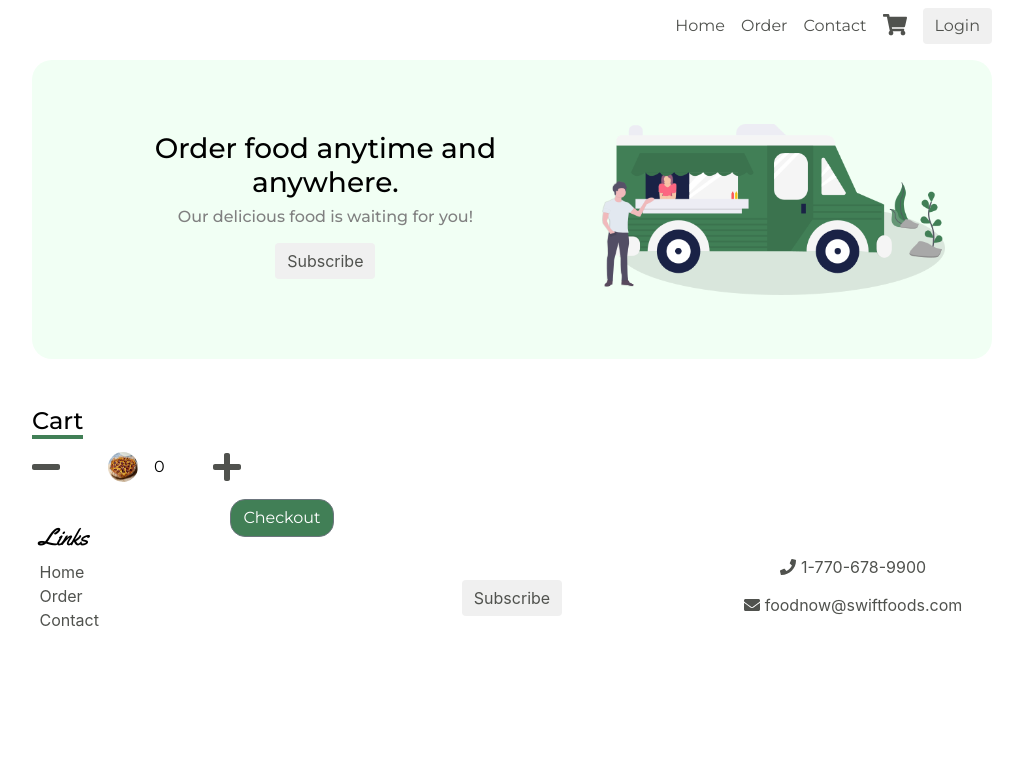
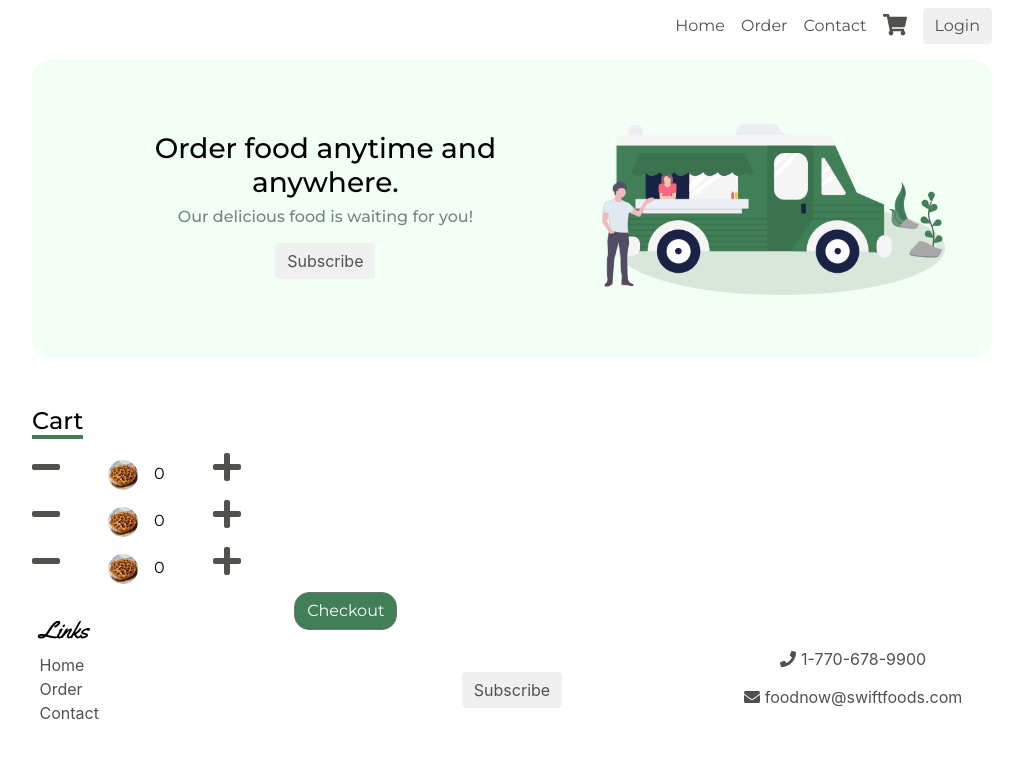
Before and after one commit to Blaine137/SwiftFoods-Express-React-MongoDB, a React (Create React App) app in the folder client/: page /cart in a window 1280 px wide. Shown: the top 758 px of the page, without its empty margins (128-1151 px from the left). Built offline with nearby package versions, Linux system fonts and the light colour scheme; no server answers.

Commit message:
fixing alignment on grid

```diff
--- a/client/src/components/Cart/Cart.js
+++ b/client/src/components/Cart/Cart.js
@@ -20,7 +20,9 @@ const Cart = ({formValues, addToCart, removeFromCart}) => {
                 </div>
             </div>
             <div className="container w-75 pl-0 pr-0 mt-2 mb-2">
-                <p className="d-inline-flex align-items-center">
+                <div className="row align-self-center">
+                    <div className="col-12">
+                        <p className=" my-auto">
                             <FontAwesomeIcon
                                 icon={faMinus}
                                 className="mr-5"
@@ -41,11 +43,73 @@ const Cart = ({formValues, addToCart, removeFromCart}) => {
                                 onClick={() => addToCart("pizza", 1)}
                             />
                         </p>
-                <Link to="/checkout">
+                    </div>
+                </div>
+            </div>
+            <div className="container w-75 pl-0 pr-0 mt-2 mb-2">
+                <div className="row align-self-center">
+                    <div className="col-12">
+                        <p className="my-auto">
+                            <FontAwesomeIcon
+                                icon={faMinus}
+                                className="mr-5"
+                                size="2x"
+                                onClick={() => removeFromCart("salad", 1)}
+                            />
+                                <Media
+                                    object
+                                    src={process.env.PUBLIC_URL + '/assets/images/peppizza.jpg'}
+                                    alt="pizza img"
+                                    className="d-inline rounded-circle mr-3 cartImg"
+                                />
+                                {formValues.salads}
+                            <FontAwesomeIcon
+                                icon={faPlus}
+                                className="ml-5"
+                                size="2x"
+                                onClick={() => addToCart("salad", 1)}
+                            />
+                        </p>
+                    </div>
+                </div>
+            </div>
+            <div className="container w-75 pl-0 pr-0 mt-2 mb-2">
+                <div className="row align-self-center">
+                    <div className="col-12">
+                        <p className="my-auto">
+                            <FontAwesomeIcon
+                                icon={faMinus}
+                                className="mr-5"
+                                size="2x"
+                                onClick={() => removeFromCart("burger", 1)}
+                            />
+                                <Media
+                                    object
+                                    src={process.env.PUBLIC_URL + '/assets/images/peppizza.jpg'}
+                                    alt="pizza img"
+                                    className="d-inline rounded-circle mr-3 cartImg"
+                                />
+                                {formValues.burgers}
+                            <FontAwesomeIcon
+                                icon={faPlus}
+                                className="ml-5"
+                                size="2x"
+                                onClick={() => addToCart("burger", 1)}
+                            />
+                        </p>
+                    </div>
+                </div>
+            </div>
+            <div className="container w-75 pl-0 pr-0 mt-2 mb-2">
+                <div className="row align-self-start">
+                    <div className="col-12">
+                        <Link to="/checkout" className="mr-auto">
                             <Button className="orderBtn d-block mr-auto">
                                 Checkout
                             </Button>
                         </Link>
+                    </div>
+                </div>
             </div>
         </>
     );
```
Lines whose indentation alone changed are shown as unchanged.
